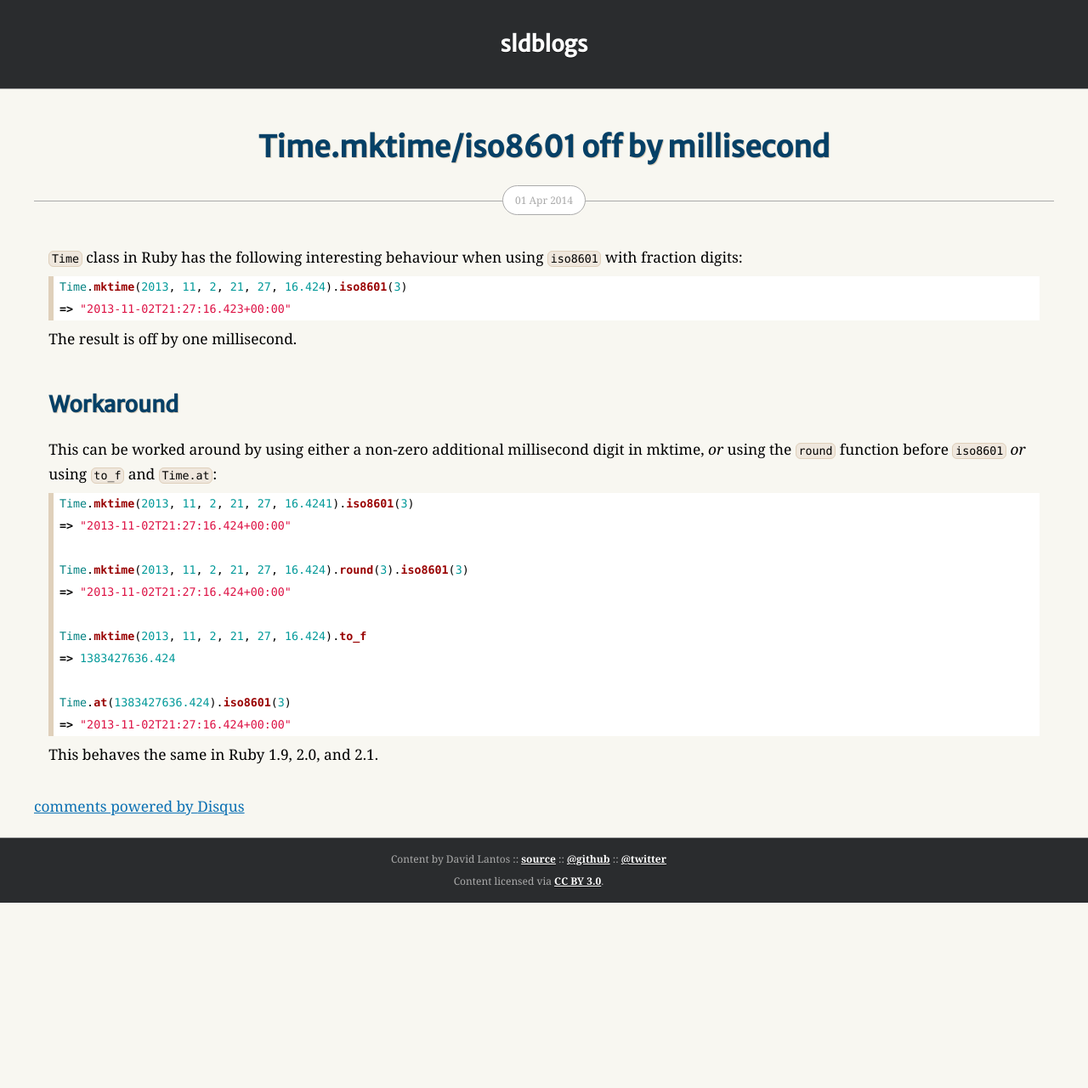
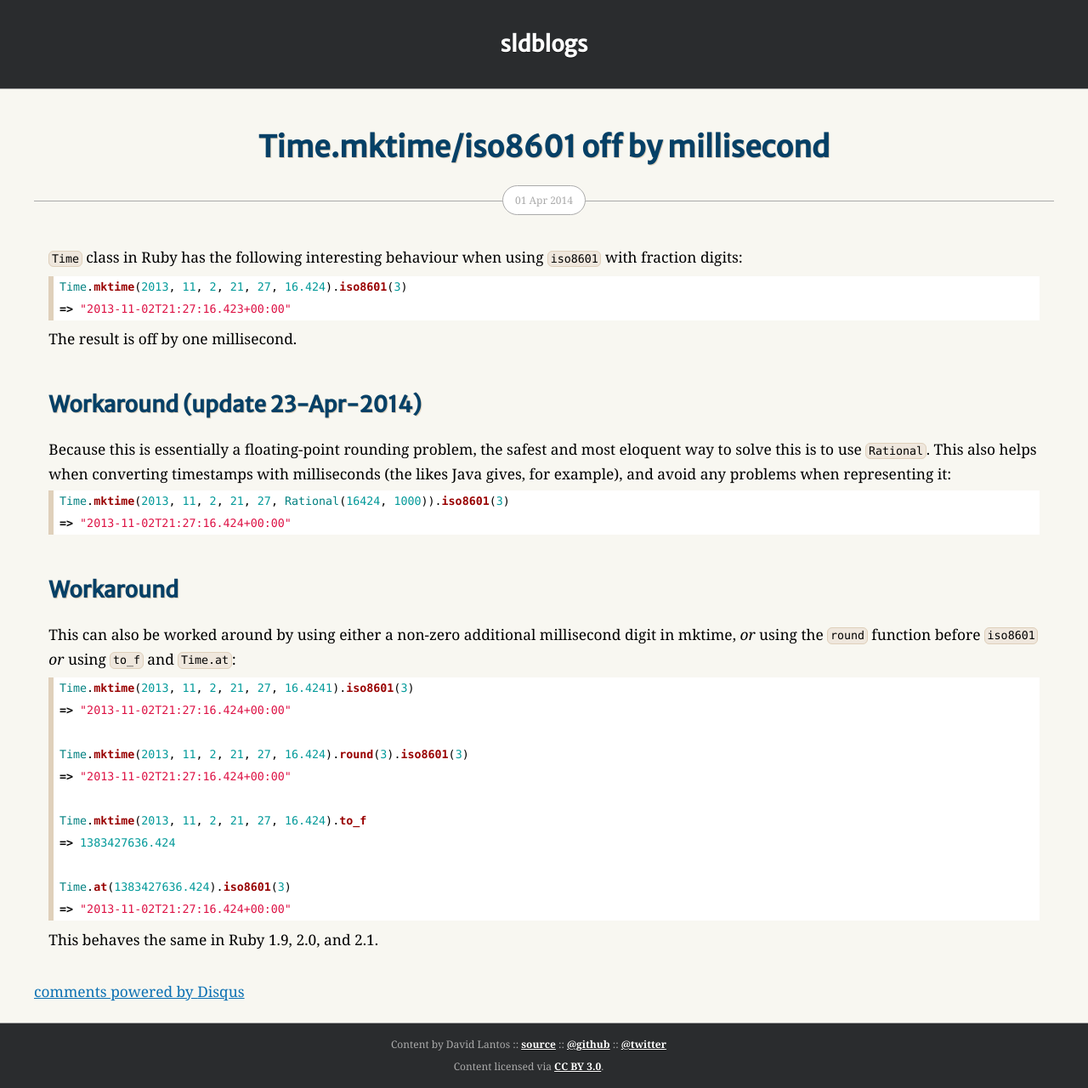
Before and after one commit to sldblog/sldblog.github.io, a Jekyll site: the page built from _posts/sldcode/2014-04-01-mktime-off-by-millisecond.md, in a window 1280 px wide. Shown: the whole page at 85% size. Built offline with Jekyll 4.4.1, drawn with Linux system fonts in a browser that asks for light colours; Markdown is read by kramdown in place of the engine named in the settings; comment, search, counter and statistics services are not loaded; before the commit the page ends 1062 px from its top, so only the background shows below that.

Commit message:
Update time rounding problem with `Rational`.

````diff
--- a/_posts/sldcode/2014-04-01-mktime-off-by-millisecond.md
+++ b/_posts/sldcode/2014-04-01-mktime-off-by-millisecond.md
@@ -13,9 +13,20 @@ Time.mktime(2013, 11, 2, 21, 27, 16.424).iso8601(3)
 
 The result is off by one millisecond.
 
+## Workaround (update 23-Apr-2014)
+
+Because this is essentially a floating-point rounding problem, the safest and most eloquent way to solve this is to use `Rational`.
+This also helps when converting timestamps with milliseconds (the likes Java gives, for example), and avoid any problems when representing
+it:
+
+```ruby
+Time.mktime(2013, 11, 2, 21, 27, Rational(16424, 1000)).iso8601(3)
+=> "2013-11-02T21:27:16.424+00:00"
+```
+
 ## Workaround
 
-This can be worked around by using either a non-zero additional millisecond digit in mktime, *or*
+This can also be worked around by using either a non-zero additional millisecond digit in mktime, *or*
 using the `round` function before `iso8601` *or* using `to_f` and `Time.at`:
 
 ```ruby
````
